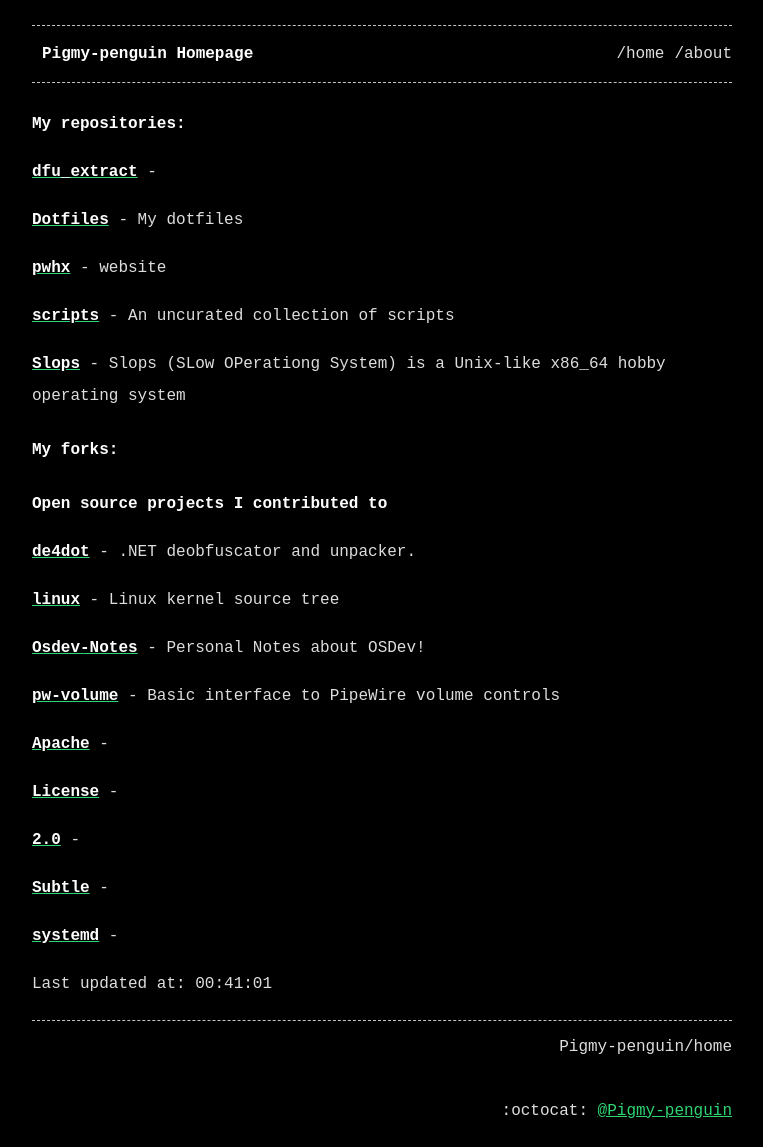
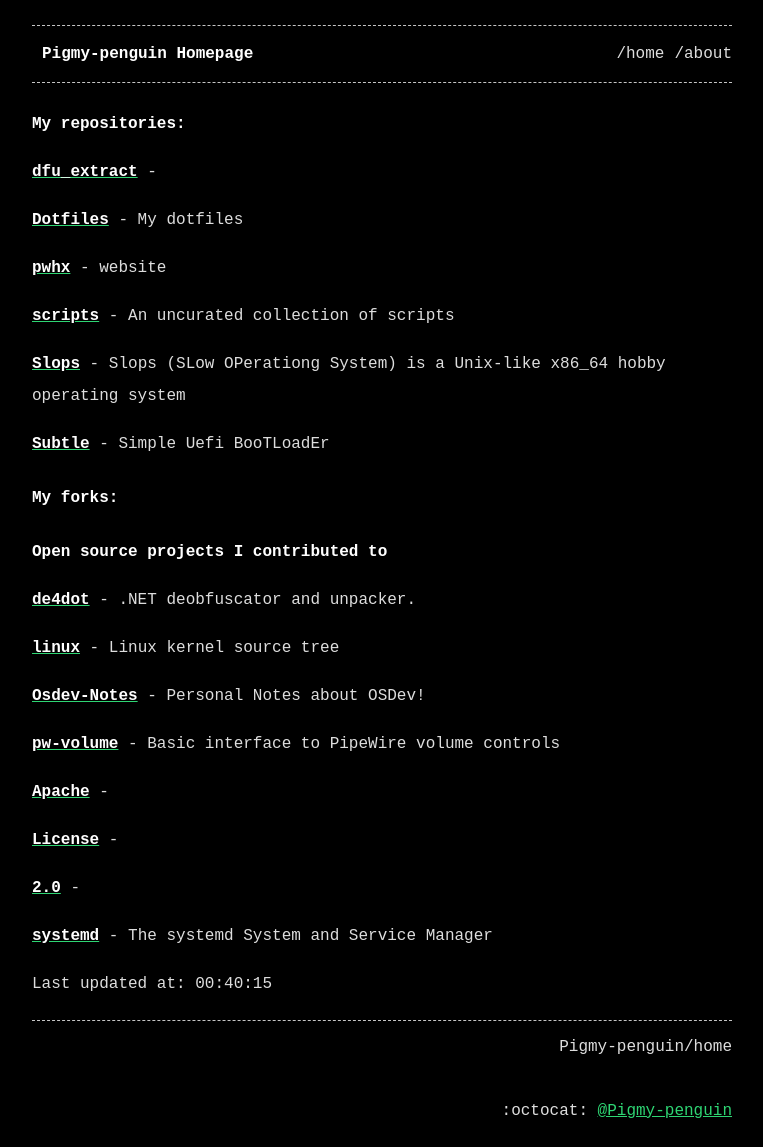
Before and after one commit to Pigmy-penguin/Pigmy-penguin.github.io, a Jekyll site: the page built from index.md, in a window 1280 px wide. Shown: the whole page, without its empty margins (258-1021 px from the left). Built offline with Jekyll 4.4.1, drawn with Linux system fonts in a browser that asks for light colours.

Commit message:
Auto updating the website

```diff
--- a/index.md
+++ b/index.md
@@ -17,6 +17,8 @@ title: Pigmy-penguin Homepage
 
 [**Slops**](https://github.com/Pigmy-penguin/Slops) - Slops (SLow OPerationg System) is a Unix-like x86_64 hobby operating system
 
+[**Subtle**](https://github.com/Pigmy-penguin/Subtle) - Simple Uefi BooTLoadEr
+
 ## My forks:
 ### Open source projects I contributed to
 
@@ -34,9 +36,7 @@ title: Pigmy-penguin Homepage
 
 [**2.0**](https://github.com/Pigmy-penguin/2.0) -
 
-[**Subtle**](https://github.com/Pigmy-penguin/Subtle) -
-
-[**systemd**](https://github.com/Pigmy-penguin/systemd) -
+[**systemd**](https://github.com/Pigmy-penguin/systemd) - The systemd System and Service Manager
 
 
-Last updated at: 00:41:01
+Last updated at: 00:40:15
```
Also changed, not shown: 2 other files.
